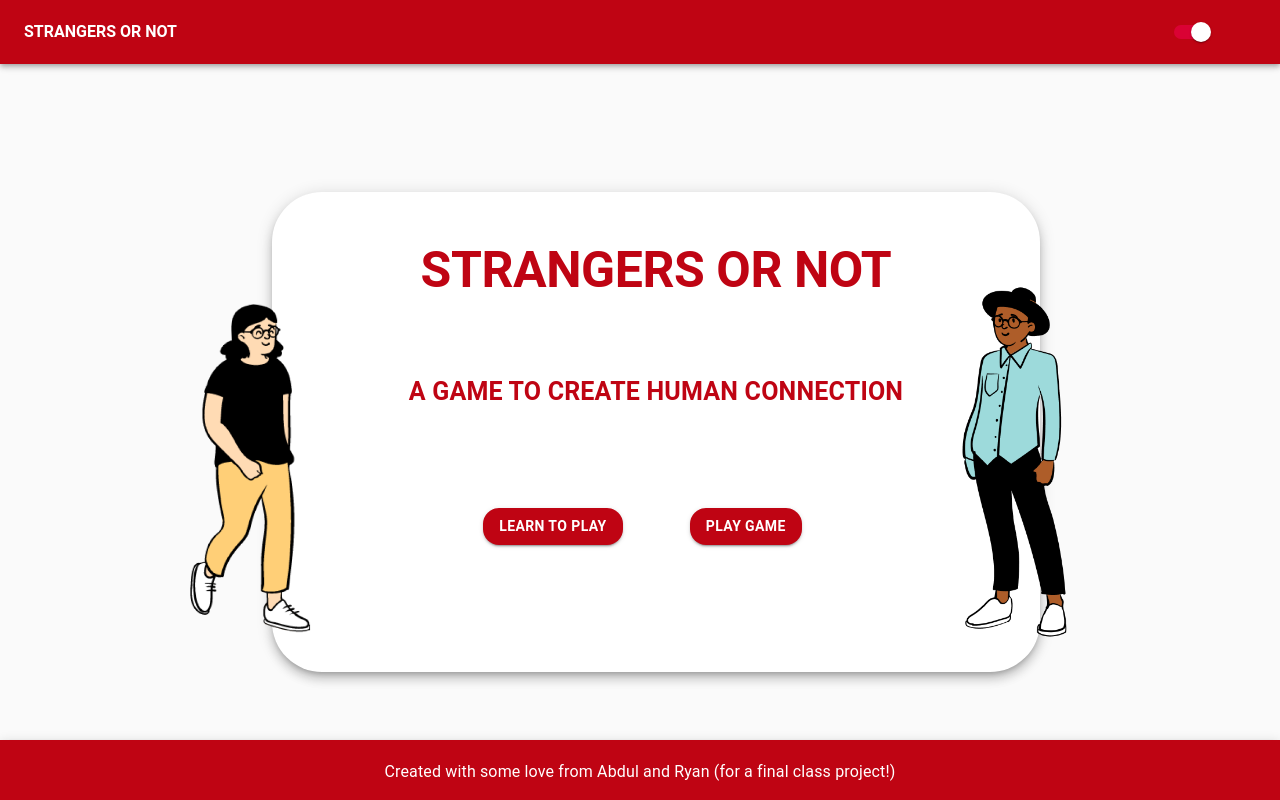
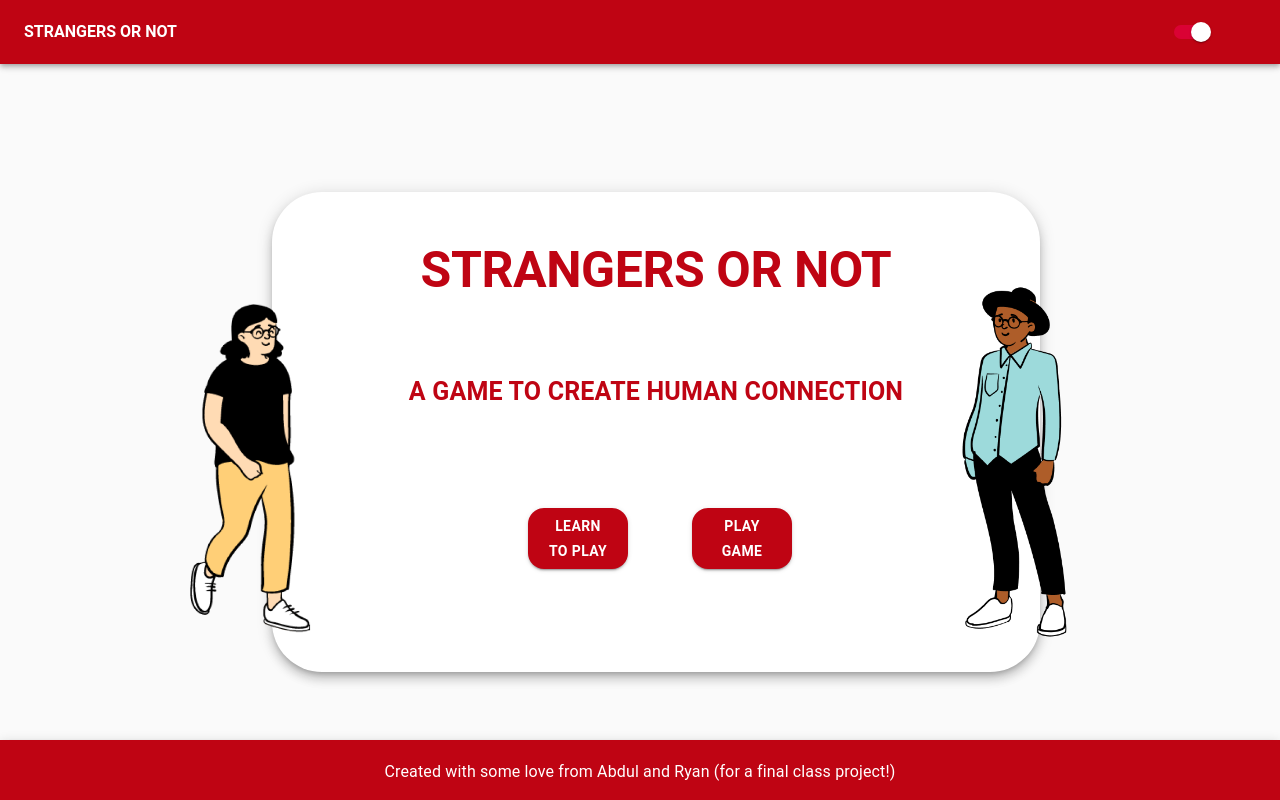
Before and after one commit to osmaniacattack/StrangersOrNot, a React (Create React App) app: page / in a window 1280 px wide. Shown: the top 800 px of the page. Built offline with nearby package versions, Linux system fonts and the light colour scheme.

Commit message:
button styling

```diff
--- a/src/components/card/landingCard/landingCard.css
+++ b/src/components/card/landingCard/landingCard.css
@@ -57,6 +57,7 @@
         font-weight: bold !important;
         border-radius: 16px !important;
         margin-top: -3rem !important;
+        width: 100px !important;
     }
 
     .rightButton{
@@ -175,7 +176,7 @@
         font-weight: bold !important;
         border-radius: 16px !important;
         margin-top: 1rem !important;
-        margin-left: 1.2rem !important;
+        margin-left: 1.7rem !important;
     }
 
     .rightButton{
@@ -223,6 +224,10 @@
 }
 
 @media (min-width: 80em){
+    .landingButtons{
+        margin-left: 4rem !important;
+    }
+
     .peepOne{
         max-width: 18% !important;
         margin-top: 14vh !important;
--- a/src/components/form/ContactForm.css
+++ b/src/components/form/ContactForm.css
@@ -187,7 +187,7 @@
 
 @media (min-width: 80em) {
     .contactPaper {
-        max-width: 80vw !important;
+        max-width: 84vw !important;
         height: 25rem !important;
         max-height: 25rem !important;
         color: #bf0413 !important;
@@ -200,9 +200,8 @@
         display: flex !important;
         flex-wrap: wrap !important;
         flex-direction: column !important;
-        width: 40vw !important;
+        max-width: 28vw !important;
         margin-top: 40px !important;
-        margin-left: -1rem !important;
     }
 
     .formLabel{
```
Also changed, not shown: 7 other files (tests, documents, lock files or other folders).
